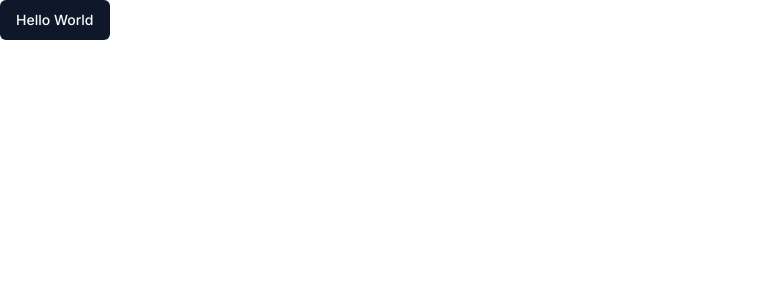
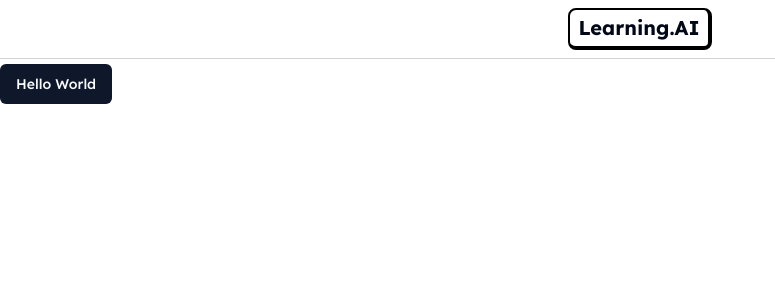
Before and after one commit to suleimanodetoro/learning-app-ai, a Next.js app: page / in a window 1280 px wide. Shown: the top 300 px of the page, without its empty margins (0-775 px from the left). Built offline with nearby package versions, Linux system fonts and the light colour scheme.

Commit message:
Navbar Logo

```diff
--- a/app/layout.tsx
+++ b/app/layout.tsx
@@ -1,8 +1,10 @@
+import { cn } from '@/lib/utils'
 import './globals.css'
 import type { Metadata } from 'next'
-import { Inter } from 'next/font/google'
+import { Lexend } from 'next/font/google'
+import Navbar from '@/components/Navbar'
 
-const inter = Inter({ subsets: ['latin'] })
+const lexend = Lexend({ subsets: ['latin'] })
 
 export const metadata: Metadata = {
   title: 'Learning Journey',
@@ -16,7 +18,14 @@ export default function RootLayout({
 }) {
   return (
     <html lang="en">
-      <body className={inter.className}>{children}</body>
+      {/* using shadcn styling tools, & lexend style from next font  */}
+      <body className={cn(
+        lexend.className,
+        'antialiased min-h-screen pt-16' //pt-16 will be for navbar
+      )}>
+        <Navbar/>
+        {children}
+      </body>
     </html>
   )
 }
--- /dev/null
+++ b/components/Navbar.tsx
@@ -0,0 +1,25 @@
+import React from 'react';
+import Link from 'next/link';
+
+type Props = {}
+
+const Navbar = (props: Props) => {
+  return (
+    <nav className='fixed inset-x-0 top-0 bg-white dark:bg-gray-950 z-[10] h-fit border-b border-zinc-300 py-2'>
+        <div className='flex items-center justify-center h-full gap-2 px-8 mx-auto sm-justify-between max-w-7xl'>
+            {/* logo. hidden on small screens, shown and larger screens */}
+            <Link href={"/gallery"} className="items-center hidden gap-2 sm:flex">
+            <p className="rounded-lg border-2 border-b-4 border-r-4 border-black px-2 py-1 text-xl font-bold transition-all hover:-translate-y-[2px] md:block dark:border-white">
+                Learning.AI
+            </p>
+            </Link>
+
+
+
+        </div>
+
+    </nav>
+  )
+}
+
+export default Navbar;
```
